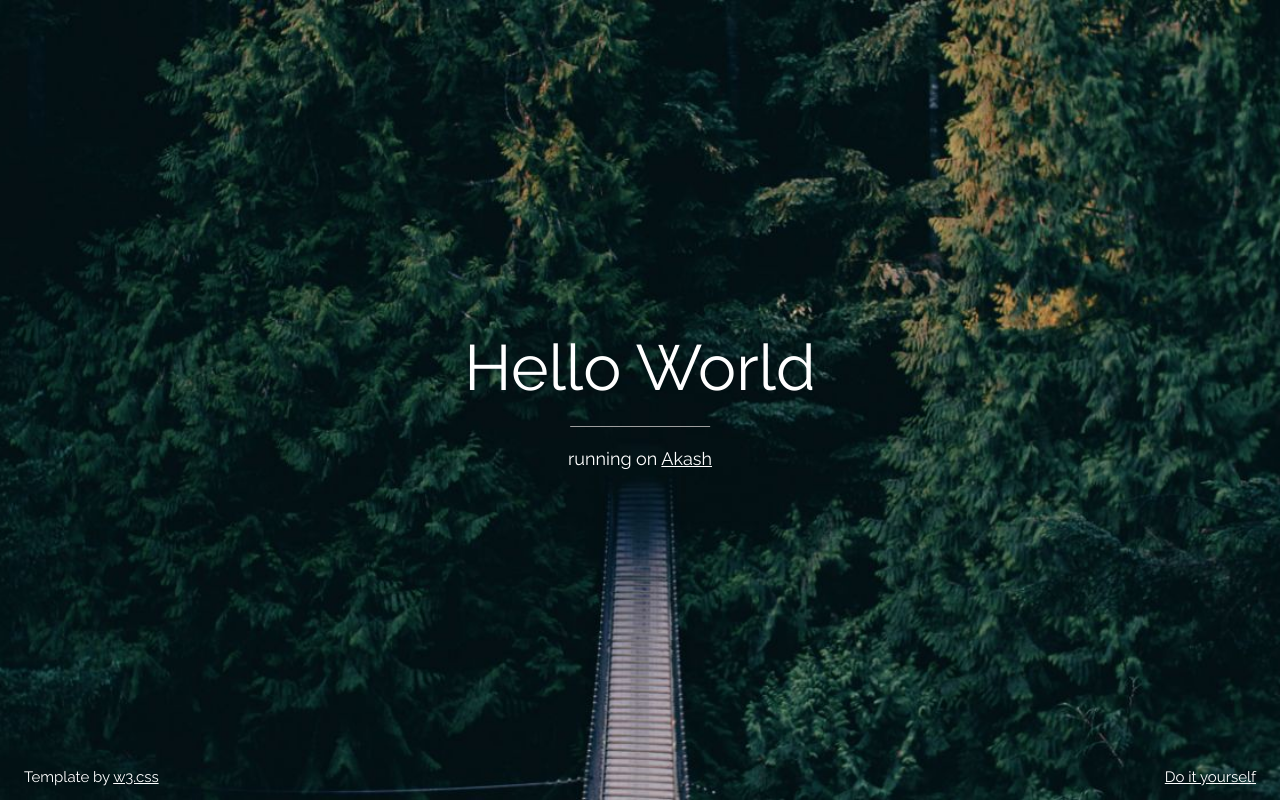
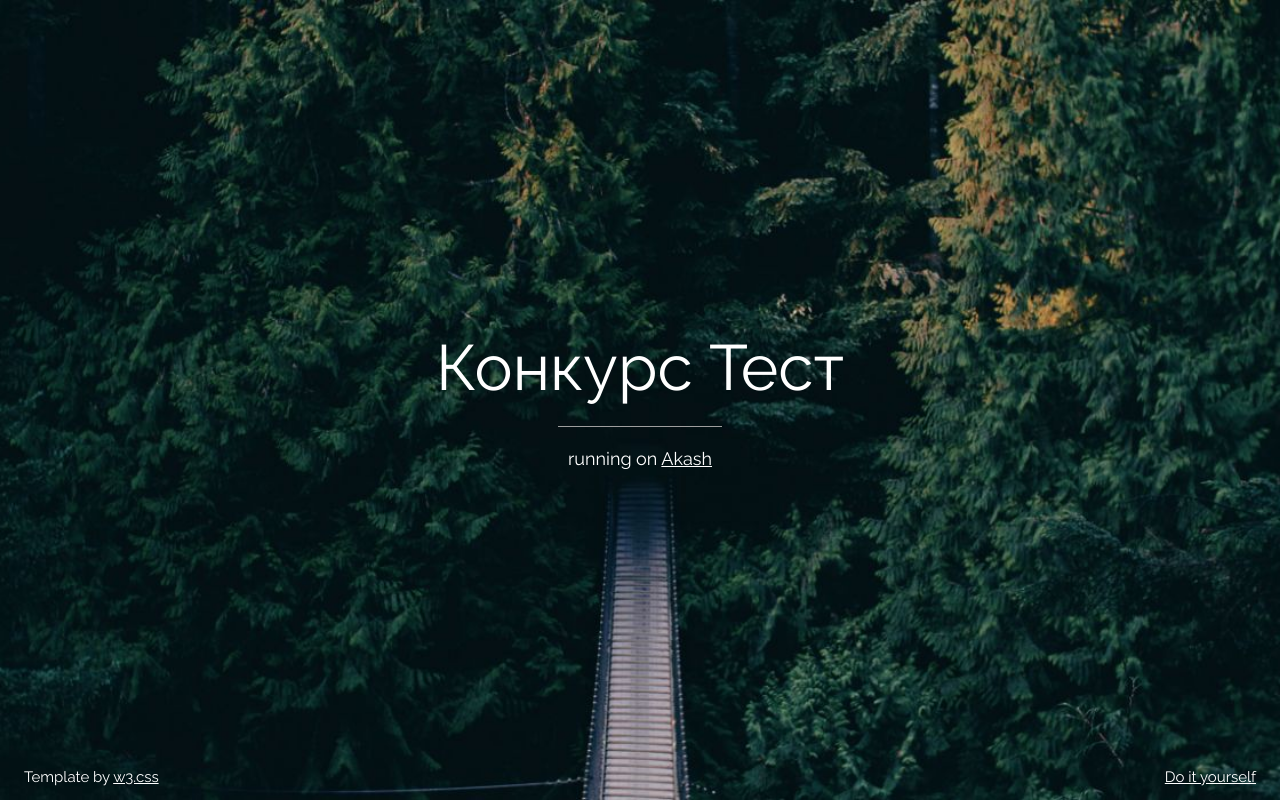
Before and after one commit to Aihonaken/Hello-World, a plain HTML site: page app/index.html in a window 1280 px wide. Drawn offline with nearby package versions, Linux system fonts and the light colour scheme.

Commit message:
Update index.html

```diff
--- a/app/index.html
+++ b/app/index.html
@@ -19,7 +19,7 @@
 
     <div class="bgimg w3-display-container w3-animate-opacity w3-text-white">
       <div class="w3-display-middle">
-        <h1 class="w3-jumbo w3-animate-top">Hello World</h1>
+        <h1 class="w3-jumbo w3-animate-top">Конкурс Тест</h1>
         <hr class="w3-border-grey" style="margin:auto;width:40%">
         <p class="w3-large w3-center">running on <a href="https://akash.network/">Akash</a></p>
       </div>
```
